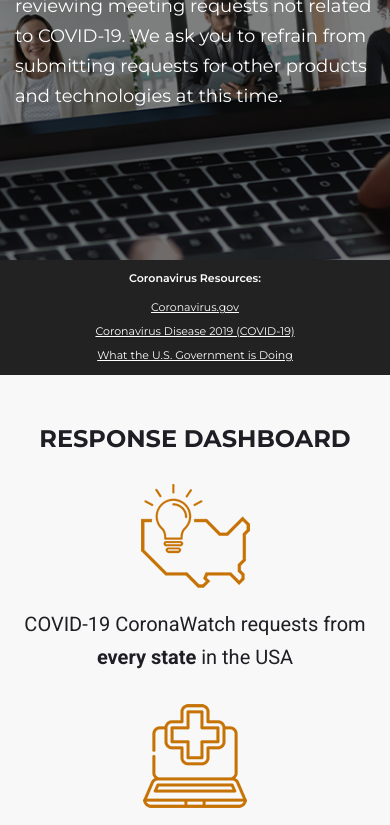
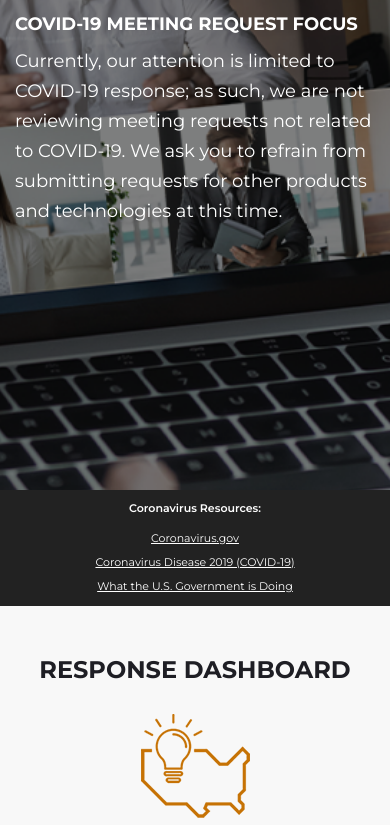
Before and after one commit to abhimanyusoni/medical_countermeasures, a plain HTML site: page index.html in a window 390 px wide. Shown: the part 353-1178 px from the top of the page. Drawn offline with nearby package versions, Linux system fonts and the light colour scheme.

Commit message:
Update responsive.css

```diff
--- a/css/responsive.css
+++ b/css/responsive.css
@@ -118,7 +118,9 @@
         padding: 0 15px;
     }
     #mcm_hero {
-        padding: 150px 0;
+        height: 100vh;
+        display: grid;
+        align-items: center;
     }
     #horizontal_tabs .tabs_main .tabcontent img {
         width: 100%;
```
